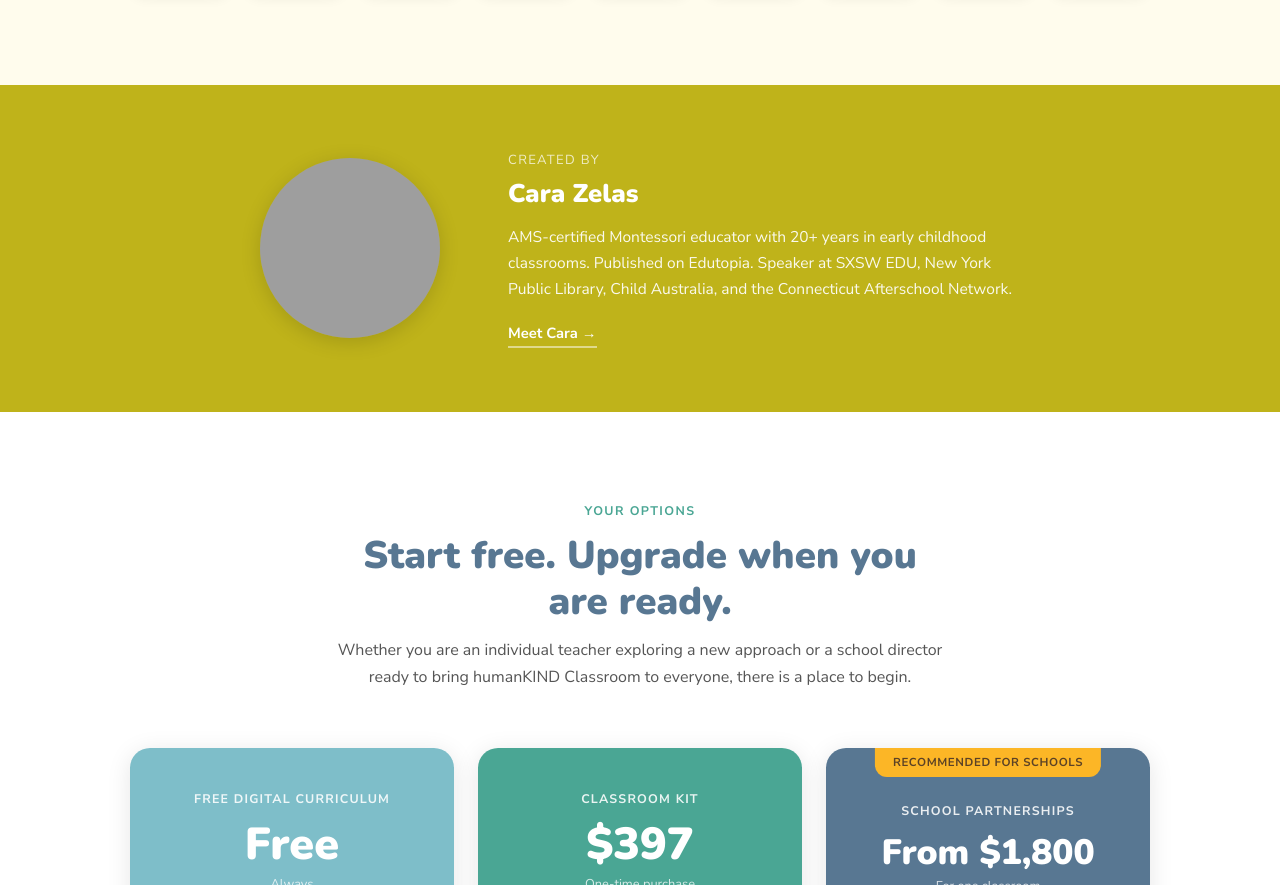
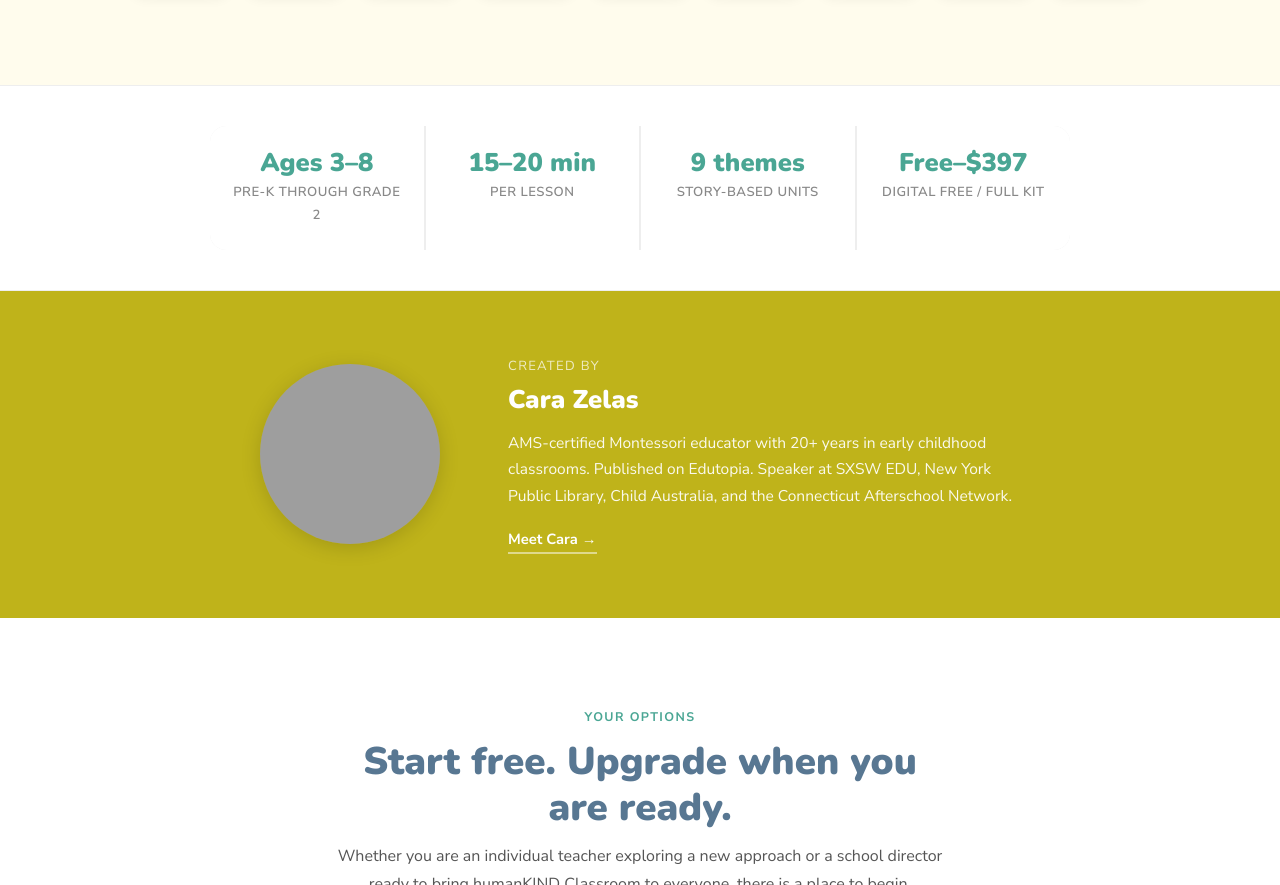
Before and after one commit to caraanne/humankindclassroom, a plain HTML site: page index.html in a window 1280 px wide. Shown: the part 2028-2913 px from the top of the page. Drawn offline with nearby package versions, Linux system fonts and the light colour scheme; grey boxes are pictures that could not be loaded.

Commit message:
Add files via upload

```diff
--- a/index.html
+++ b/index.html
@@ -835,6 +835,8 @@
       .hero-buttons { flex-direction: column; }
       .hero-buttons .btn { width: 100%; text-align: center; }
 
+      .quick-facts-grid { grid-template-columns: repeat(2, 1fr) !important; }
+
       .rhythm { gap: 16px; justify-content: center; }
       .rhythm-step { min-width: unset; width: calc(20% - 16px); flex: 1 1 calc(20% - 16px); padding: 12px 8px; }
       .rhythm-step:not(:last-child)::after { display: none; }
@@ -877,8 +879,7 @@
     <button class="popup-close" onclick="closePopup()" aria-label="Close">&times;</button>
     <span class="popup-badge">Free Download</span>
     <h3>Try a Little Dude Lesson for Free!</h3>
-    <p>Discover how Little Dude helps children practice kindness, communication, and everyday social skills. Get a free sample digital book and its complete lesson plan, ready to use in your classroom.</p>
-    <p style="font-size:0.85rem; color:#666; margin-top:8px;">This is a sample lesson, not the full curriculum. To access the complete nine-theme program, apply for free below.</p>
+    <p>Get a free sample digital book and its complete lesson plan, ready to use in your classroom.</p>
     <div class="form-group">
       <label>First name</label>
       <input type="text" id="bookFirstName" placeholder="Your first name" />
@@ -1037,6 +1038,30 @@
           <img src="images-for-upload/09-Courage.png" alt="Courage" loading="lazy" />
         </div>
         <p>Courage</p>
+      </div>
+    </div>
+  </div>
+</section>
+
+<!-- QUICK FACTS -->
+<section style="background: white; padding: 40px 0; border-top: 1px solid #eee; border-bottom: 1px solid #eee;">
+  <div class="wrap">
+    <div class="quick-facts-grid" style="display: grid; grid-template-columns: repeat(4, 1fr); gap: 2px; max-width: 860px; margin: 0 auto; background: #eee; border-radius: 16px; overflow: hidden;">
+      <div style="background: white; padding: 24px 20px; text-align: center;">
+        <div style="font-family:'Nunito',sans-serif; font-weight:900; font-size:1.6rem; color:var(--teal-green); line-height:1; margin-bottom:6px;">Ages 3–8</div>
+        <div style="font-size:0.82rem; color:#888; font-weight:600; text-transform:uppercase; letter-spacing:0.5px;">Pre-K through Grade 2</div>
+      </div>
+      <div style="background: white; padding: 24px 20px; text-align: center;">
+        <div style="font-family:'Nunito',sans-serif; font-weight:900; font-size:1.6rem; color:var(--teal-green); line-height:1; margin-bottom:6px;">15–20 min</div>
+        <div style="font-size:0.82rem; color:#888; font-weight:600; text-transform:uppercase; letter-spacing:0.5px;">Per lesson</div>
+      </div>
+      <div style="background: white; padding: 24px 20px; text-align: center;">
+        <div style="font-family:'Nunito',sans-serif; font-weight:900; font-size:1.6rem; color:var(--teal-green); line-height:1; margin-bottom:6px;">9 themes</div>
+        <div style="font-size:0.82rem; color:#888; font-weight:600; text-transform:uppercase; letter-spacing:0.5px;">Story-based units</div>
+      </div>
+      <div style="background: white; padding: 24px 20px; text-align: center;">
+        <div style="font-family:'Nunito',sans-serif; font-weight:900; font-size:1.6rem; color:var(--teal-green); line-height:1; margin-bottom:6px;">Free–$397</div>
+        <div style="font-size:0.82rem; color:#888; font-weight:600; text-transform:uppercase; letter-spacing:0.5px;">Digital free / Full kit</div>
       </div>
     </div>
   </div>
```
